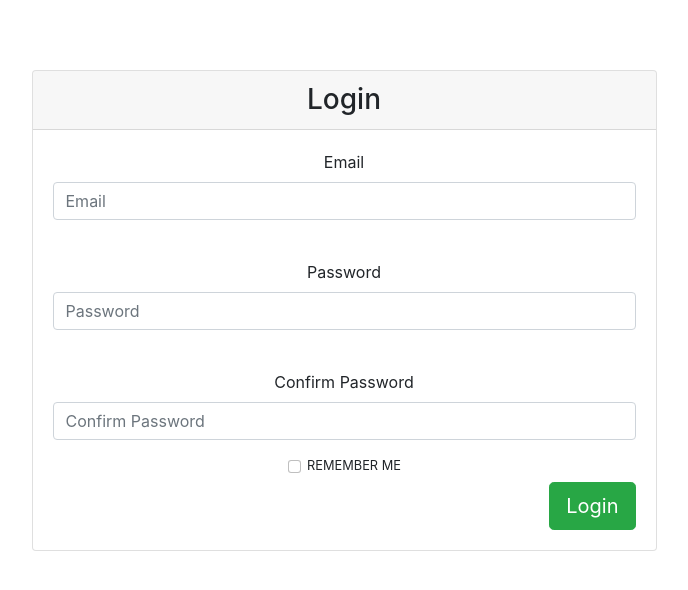
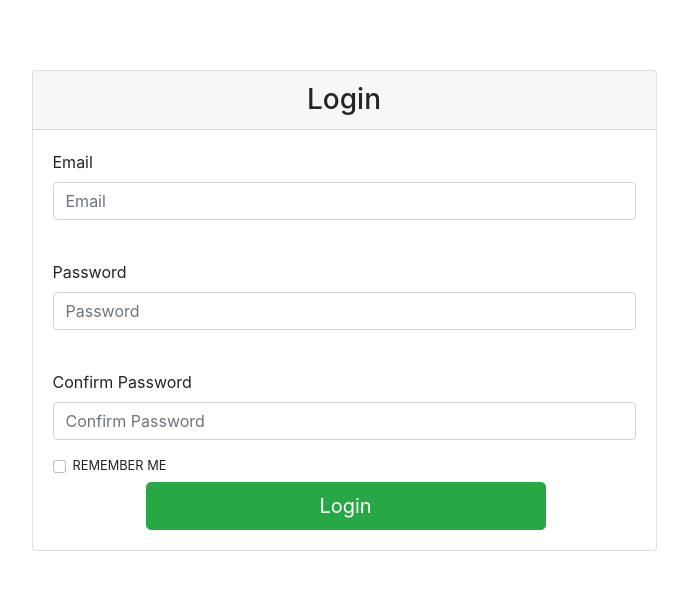
Before and after one commit to Gbolahan21/React_login_page, a React (Create React App) app: page / in a window 1280 px wide. Shown: the top 590 px of the page, without its empty margins (296-984 px from the left). Built offline with nearby package versions, Linux system fonts and the light colour scheme; the HTML template or start-up script is replaced by a standard one.

Commit message:
first phase

```diff
--- a/src/App.css
+++ b/src/App.css
@@ -1,6 +1,9 @@
 .App {
+  padding-top: 70px;
+}
+
+h3 {
   text-align: center;
-  padding-top: 70px;
 }
 
 input {
@@ -10,3 +13,13 @@ input {
 span {
   text-transform: uppercase;
 }
+
+label {
+  text-align: left;
+}
+
+button {
+  width: 400px;
+  text-align: center;
+  margin-right: 90px;
+}
```
